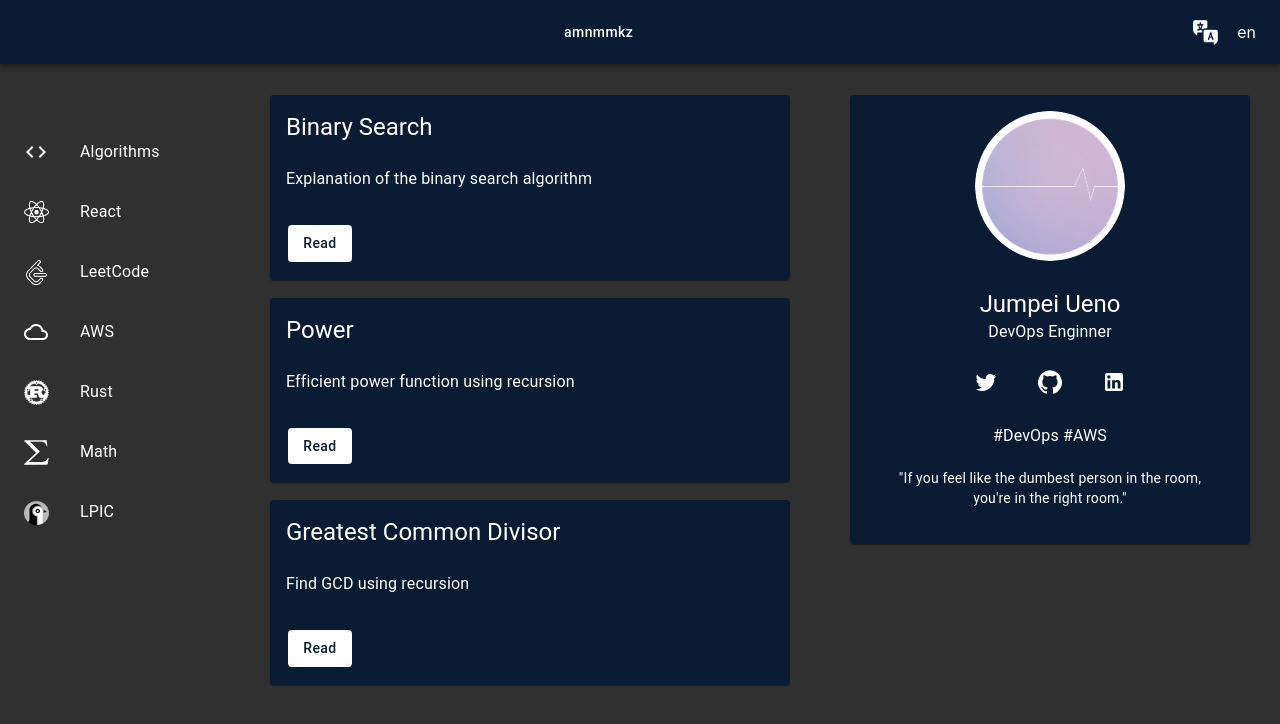
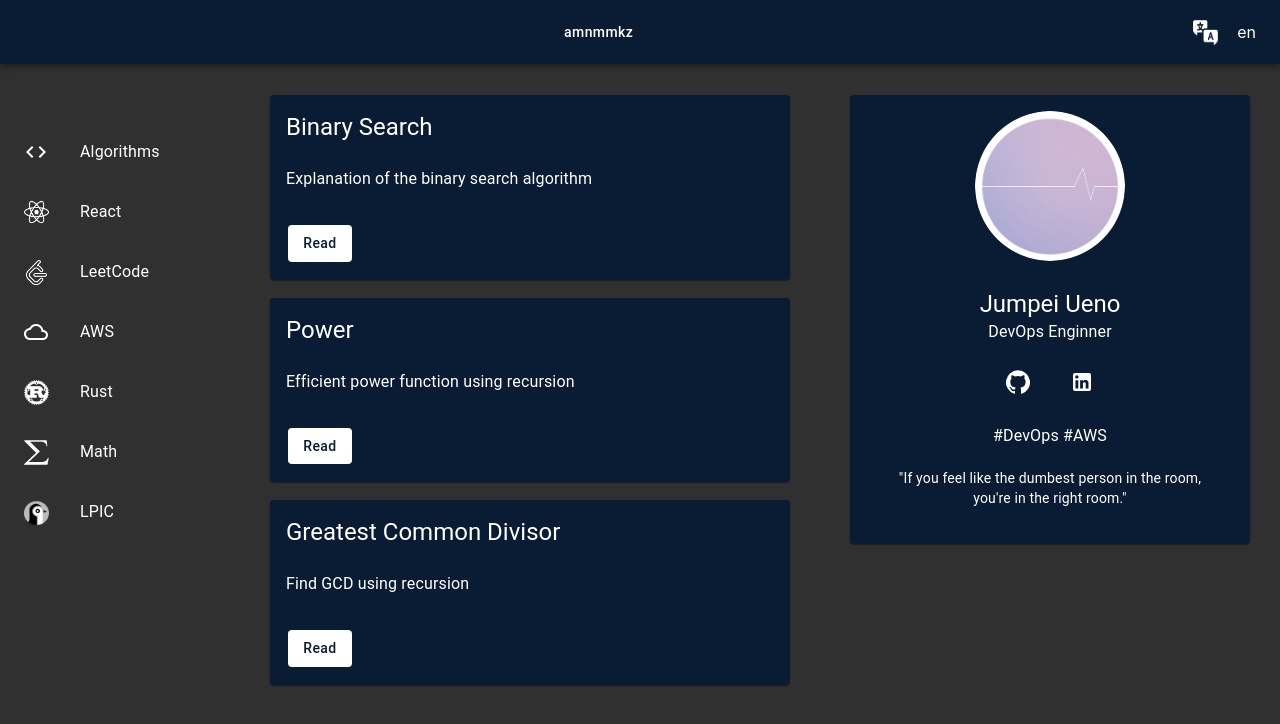
Before and after one commit to jun-uen0/react-techs, a React (Create React App) app: page / in a window 1280 px wide. Shown: the top 724 px of the page. Built offline with nearby package versions, Linux system fonts and the light colour scheme; the HTML template or start-up script is replaced by a standard one.

Commit message:
update: disable twitter

```diff
--- a/src/components/Layout/CardArea/parts/Sns.tsx
+++ b/src/components/Layout/CardArea/parts/Sns.tsx
@@ -6,18 +6,19 @@ import LinkedIn from '@material-ui/icons/LinkedIn'
 
 const SnsList = [<Twitter />, <GitHub />, <LinkedIn />]
 
+// Disable Twitter
 const SNS = () => {
 
   return (
     <>
       <Grid container justifyContent="center">
-        <Button
+        {/* <Button
           href="https://twitter.com/jun_uen0"
           target="_blank"
           color="secondary"
         >
           {SnsList[0]}
-        </Button>
+        </Button> */}
         <Button
           href="https://github.com/jun-uen0"
           target="_blank"
```
